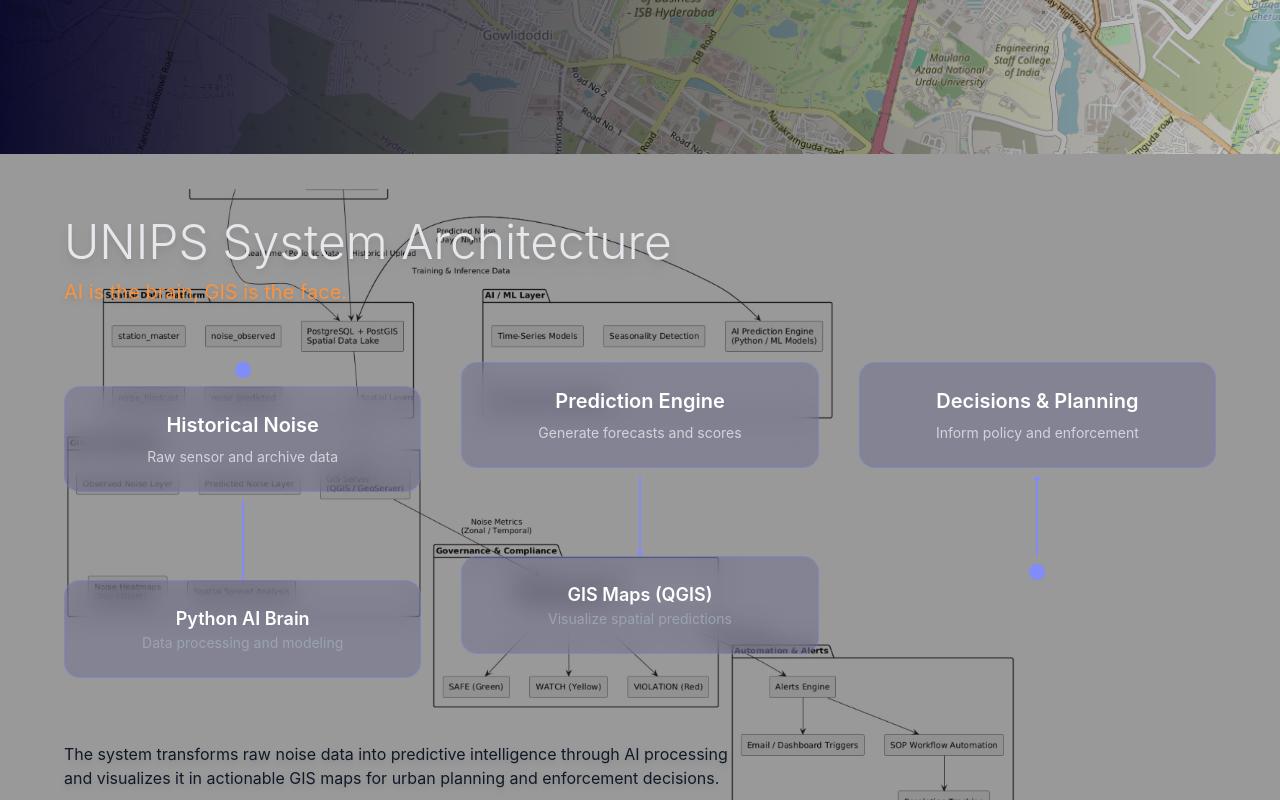
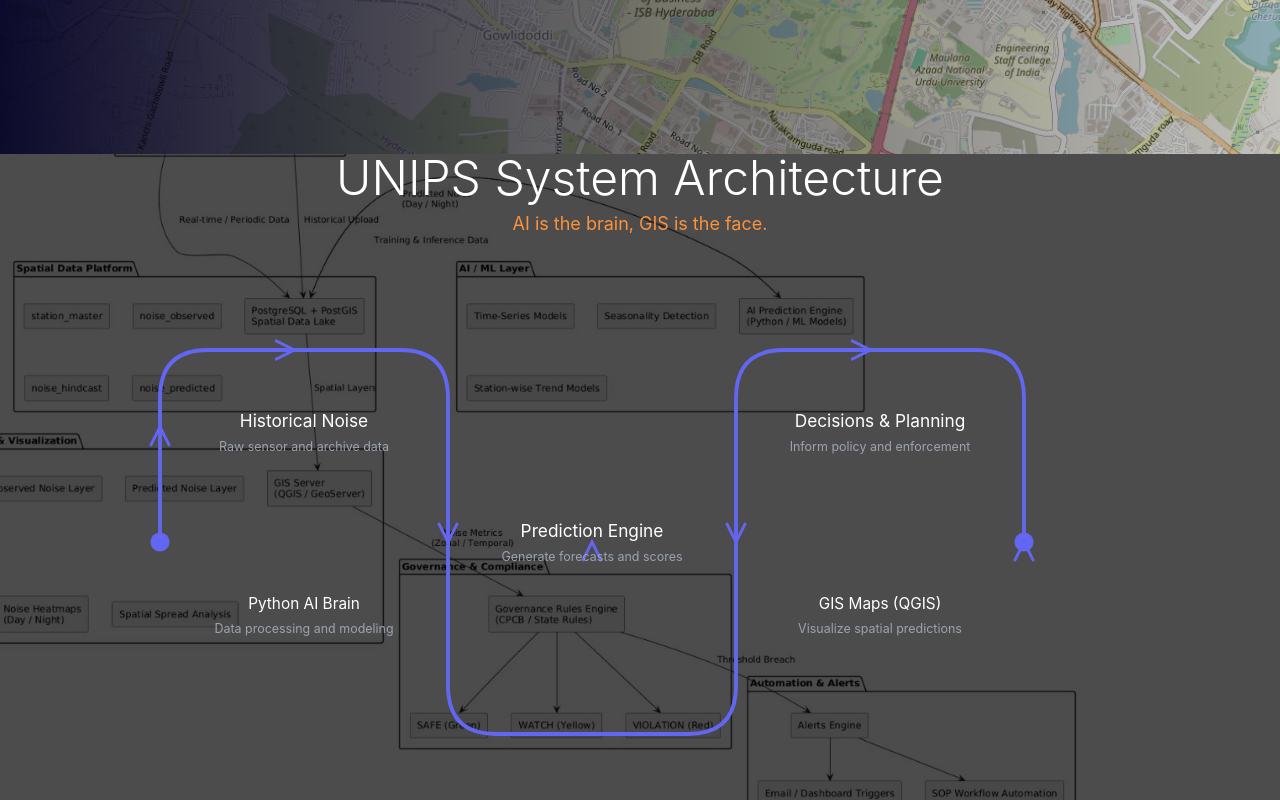
Before and after one commit to Gaintclout/Gaint-Official-Website, a React (Vite) app: page /gis in a window 1280 px wide. Shown: the part 2100-2900 px from the top of the page. Built offline with nearby package versions, Linux system fonts and the light colour scheme.

Commit message:
updated architecture

```diff
--- a/src/Pages/Gis.jsx
+++ b/src/Pages/Gis.jsx
@@ -238,160 +238,124 @@ export default function Gis() {
     </section>
 
 {/*===========pipeline/architecture =================*/}
-<section className="relative w-full min-h-[60vh] overflow-hidden text-white">
+<section className="relative w-full min-h-[80vh] overflow-hidden text-white flex flex-col items-center justify-center">
 
-  {/* BACKGROUND IMAGE */}
+  {/* BACKGROUND */}
   <div
-    className="absolute inset-0 bg-cover bg-center scale-[0.9] opacity-95"
+    className="absolute inset-0 bg-cover bg-center scale-105"
     style={{ backgroundImage: "url('/architecture-bg.jpeg')" }}
   />
+  <div className="absolute inset-0 bg-black/70" />
 
-  {/* LIGHT BLACK OVERLAY */}
-  <div className="absolute inset-0 bg-black/40"></div>
-
-  {/* CONTENT */}
-  <div className="relative z-10 px-6 md:px-16 py-16">
+  <div className="relative z-10 w-full flex flex-col items-center px-6">
 
     {/* TITLE */}
-    <h1 className="text-3xl md:text-5xl font-light text-gray-200 mb-3 drop-shadow-lg">
+    <div className="text-center mb-16">
+      <h1 className="text-3xl md:text-5xl font-light mb-2">
         UNIPS System Architecture
       </h1>
-
-    <p className="text-orange-400 text-lg md:text-xl mb-14 drop-shadow-md">
+      <p className="text-orange-400 text-lg">
         AI is the brain, GIS is the face.
       </p>
-
-    {/* PIPELINE */}
-    <div className="grid grid-cols-1 md:grid-cols-3 gap-10 items-start">
-
-      {/* STEP 1 */}
-      <div className="flex flex-col items-center relative">
-
-        <div className="w-4 h-4 bg-indigo-400 rounded-full mb-2"></div>
-
-        {/* CARD 1 */}
-        <div className="relative w-full text-center p-6 rounded-2xl
-        border border-indigo-400/40 bg-indigo-900/20 backdrop-blur-md
-
-        transition-all duration-300 ease-in-out
-        hover:scale-105 hover:-translate-y-2
-        hover:shadow-[0_0_40px_rgba(99,102,241,0.4)]
-        hover:border-indigo-300/60">
-
-          <h3 className="text-xl font-semibold mb-2">
-            Historical Noise
-          </h3>
-
-          <p className="text-gray-300 text-sm">
-            Raw sensor and archive data
-          </p>
-
     </div>
 
-        <div className="w-[2px] h-20 bg-indigo-400 mt-2"></div>
+    {/* SVG */}
+    <svg viewBox="0 0 1200 500" className="w-full max-w-6xl">
 
-        {/* CARD 2 */}
-        <div className="relative w-full text-center p-6 rounded-2xl
-        border border-indigo-400/40 bg-indigo-900/20 backdrop-blur-md
+      {/* MAIN PATH */}
+      <path
+        d="
+          M100 250
+          L100 100
+          Q100 50 150 50
+          L350 50
+          Q400 50 400 100
+          L400 400
+          Q400 450 450 450
+          L650 450
+          Q700 450 700 400
+          L700 100
+          Q700 50 750 50
+          L950 50
+          Q1000 50 1000 100
+          L1000 250
+        "
+        stroke="#6366f1"
+        strokeWidth="4"
+        fill="none"
+      />
 
-        transition-all duration-300 ease-in-out
-        hover:scale-105 hover:-translate-y-2
-        hover:shadow-[0_0_40px_rgba(99,102,241,0.4)]
-        hover:border-indigo-300/60">
+      {/* DOTS */}
+      <circle cx="100" cy="250" r="10" fill="#6366f1" />
+      <circle cx="1000" cy="250" r="10" fill="#6366f1" />
 
-          <h3 className="text-lg font-semibold">
+      {/* 🔥 ALL 7 ARROWS */}
+
+      {/* LEFT VERTICAL */}
+      <polyline points="90,150 100,130 110,150" stroke="#6366f1" strokeWidth="3" fill="none"/>
+
+      {/* 🔥 NEW: LEFT CURVE (→) */}
+      <polyline points="220,40 240,50 220,60" stroke="#6366f1" strokeWidth="3" fill="none"/>
+
+      {/* LEFT DOWN */}
+      <polyline points="390,230 400,250 410,230" stroke="#6366f1" strokeWidth="3" fill="none"/>
+
+      {/* CENTER UP */}
+      <polyline points="540,270 550,250 560,270" stroke="#6366f1" strokeWidth="3" fill="none"/>
+
+      {/* 🔥 NEW: RIGHT CURVE (→) */}
+      <polyline points="820,40 840,50 820,60" stroke="#6366f1" strokeWidth="3" fill="none"/>
+
+      {/* RIGHT DOWN */}
+      <polyline points="690,230 700,250 710,230" stroke="#6366f1" strokeWidth="3" fill="none"/>
+
+      {/* RIGHT VERTICAL */}
+      <polyline points="990,270 1000,250 1010,270" stroke="#6366f1" strokeWidth="3" fill="none"/>
+
+
+      {/* TEXT */}
+
+      <text x="250" y="130" fill="white" fontSize="18" textAnchor="middle">
+        Historical Noise
+      </text>
+      <text x="250" y="155" fill="#9ca3af" fontSize="13" textAnchor="middle">
+        Raw sensor and archive data
+      </text>
+
+      <text x="250" y="320" fill="white" fontSize="16" textAnchor="middle">
         Python AI Brain
-          </h3>
+      </text>
+      <text x="250" y="345" fill="#9ca3af" fontSize="13" textAnchor="middle">
+        Data processing and modeling
+      </text>
 
-          <p className="text-gray-400 text-sm">
-            Data processing and modeling
-          </p>
+      <text x="550" y="245" fill="white" fontSize="18" textAnchor="middle">
+        Prediction Engine
+      </text>
+      <text x="550" y="270" fill="#9ca3af" fontSize="13" textAnchor="middle">
+        Generate forecasts and scores
+      </text>
 
-        </div>
-      </div>
+      <text x="850" y="130" fill="white" fontSize="18" textAnchor="middle">
+        Decisions & Planning
+      </text>
+      <text x="850" y="155" fill="#9ca3af" fontSize="13" textAnchor="middle">
+        Inform policy and enforcement
+      </text>
 
-      {/* STEP 2 */}
-      <div className="flex flex-col items-center relative">
+      <text x="850" y="320" fill="white" fontSize="16" textAnchor="middle">
+        GIS Maps (QGIS)
+      </text>
+      <text x="850" y="345" fill="#9ca3af" fontSize="13" textAnchor="middle">
+        Visualize spatial predictions
+      </text>
 
-        {/* CARD 3 */}
-        <div className="relative w-full text-center p-6 rounded-2xl
-        border border-indigo-400/40 bg-indigo-900/20 backdrop-blur-md
-
-        transition-all duration-300 ease-in-out
-        hover:scale-105 hover:-translate-y-2
-        hover:shadow-[0_0_40px_rgba(99,102,241,0.4)]
-        hover:border-indigo-300/60">
-
-          <h3 className="text-xl font-semibold mb-2">
-            Prediction Engine
-          </h3>
-
-          <p className="text-gray-300 text-sm">
-            Generate forecasts and scores
-          </p>
-
-        </div>
-
-        <div className="w-[2px] h-20 bg-indigo-400 mt-2 relative">
-          <div className="absolute bottom-0 left-1/2 -translate-x-1/2
-          border-l-4 border-r-4 border-t-4 border-transparent border-t-indigo-400"></div>
-        </div>
-
-        {/* CARD 4 */}
-        <div className="relative w-full text-center p-6 rounded-2xl
-        border border-indigo-400/40 bg-indigo-900/20 backdrop-blur-md
-
-        transition-all duration-300 ease-in-out
-        hover:scale-105 hover:-translate-y-2
-        hover:shadow-[0_0_40px_rgba(99,102,241,0.4)]
-        hover:border-indigo-300/60">
-
-          <h3 className="text-lg font-semibold">
-            GIS Maps (QGIS)
-          </h3>
-
-          <p className="text-gray-400 text-sm">
-            Visualize spatial predictions
-          </p>
-
-        </div>
-      </div>
-
-      {/* STEP 3 */}
-      <div className="flex flex-col items-center relative">
-
-        {/* CARD 5 */}
-        <div className="relative w-full text-center p-6 rounded-2xl
-        border border-indigo-400/40 bg-indigo-900/20 backdrop-blur-md
-
-        transition-all duration-300 ease-in-out
-        hover:scale-105 hover:-translate-y-2
-        hover:shadow-[0_0_40px_rgba(99,102,241,0.4)]
-        hover:border-indigo-300/60">
-
-          <h3 className="text-xl font-semibold mb-2">
-            Decisions & Planning
-          </h3>
-
-          <p className="text-gray-300 text-sm">
-            Inform policy and enforcement
-          </p>
-
-        </div>
-
-        <div className="w-[2px] h-20 bg-indigo-400 mt-2 relative">
-          <div className="absolute top-0 left-1/2 -translate-x-1/2
-          border-l-4 border-r-4 border-b-4 border-transparent border-b-indigo-400"></div>
-        </div>
-
-        <div className="w-4 h-4 bg-indigo-400 rounded-full mt-2"></div>
-      </div>
-
-    </div>
+    </svg>
 
     {/* FOOT TEXT */}
-    <p className="text-gray-900 text-sm md:text-base mt-16 max-w-4xl drop-shadow-md">
-      The system transforms raw noise data into predictive intelligence through AI processing <br></br>and visualizes it in actionable GIS maps for urban planning and enforcement decisions.
+    <p className="text-gray-300 text-sm mt-12 max-w-3xl text-center">
+      The system transforms raw noise data into predictive intelligence through AI processing
+      and visualizes it in actionable GIS maps for urban planning and enforcement decisions.
     </p>
 
   </div>
```
Lines whose indentation alone changed are shown as unchanged.
